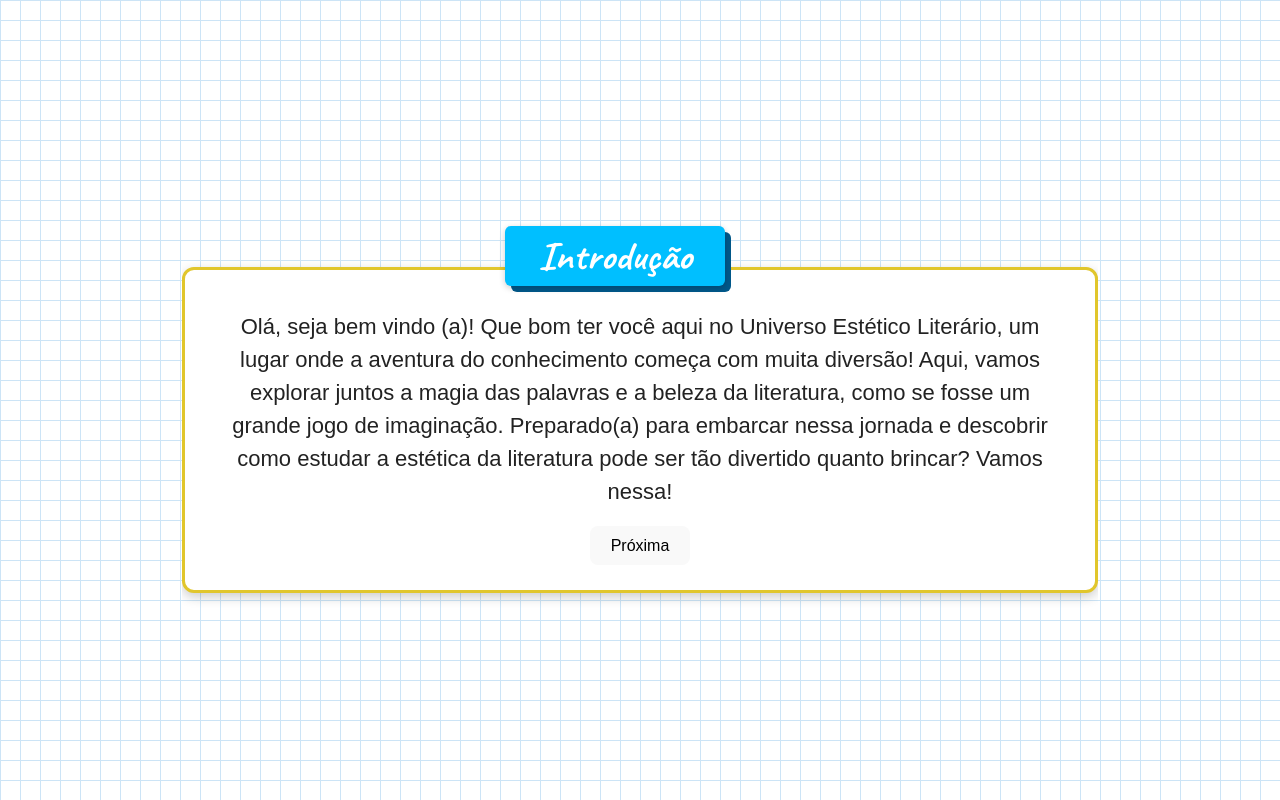
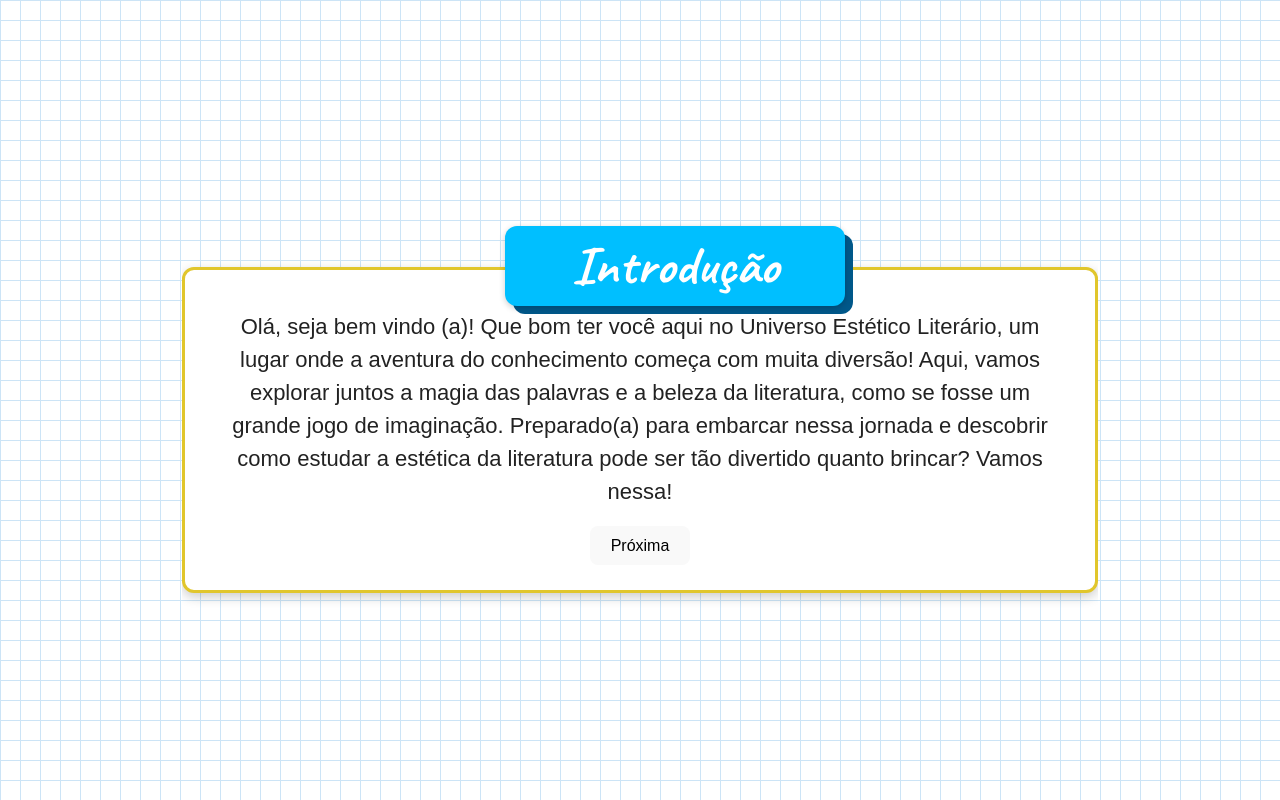
Before and after one commit to Engenharia-Letras/universo-estetico-literario, a React (Vite) app: page / in a window 1280 px wide. Both pictures are taken after a click on the button "Começar". Built offline with nearby package versions, Linux system fonts and the light colour scheme.

Commit message:
feat: ajuste no título dos containers

```diff
--- a/src/components/QuestionHeader.css
+++ b/src/components/QuestionHeader.css
@@ -9,32 +9,31 @@
   overflow: visible;
 }
 
-.header-shadow {
-  position: absolute;
-  top: 6px;
-  left: 6px;
-  width: 220px;
-  height: 60px;
-  background-color: #00588a;
-  border-radius: 6px;
-  z-index: 0;
-}
-
 .header-main {
   background-color: #00bfff;
   color: #fff;
-  width: 220px;
-  height: 60px;
+  width: 340px;
+  height: 80px;
   display: flex;
   justify-content: center;
   align-items: center;
-  border-radius: 6px;
+  border-radius: 12px;
   font-weight: 700;
-  font-size: 40px;
+  font-size: 54px;
   font-family: "Caveat", cursive;
   box-shadow: 0 2px 6px rgba(0, 0, 0, 0.2);
   position: absolute;
-  top: 0px;
-  left: 0px;
+  top: 0;
+  left: 0;
   z-index: 1;
 }
+.header-shadow {
+  position: absolute;
+  top: 8px;
+  left: 8px;
+  width: 340px;
+  height: 80px;
+  background-color: #00588a;
+  border-radius: 12px;
+  z-index: 0;
+}
```
